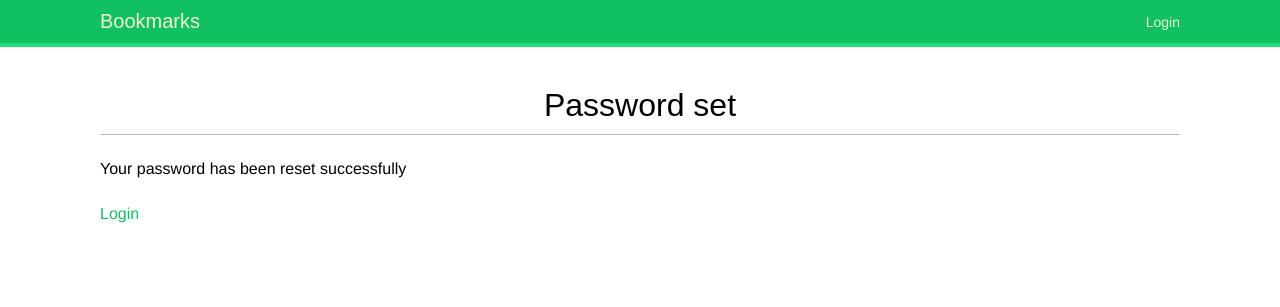
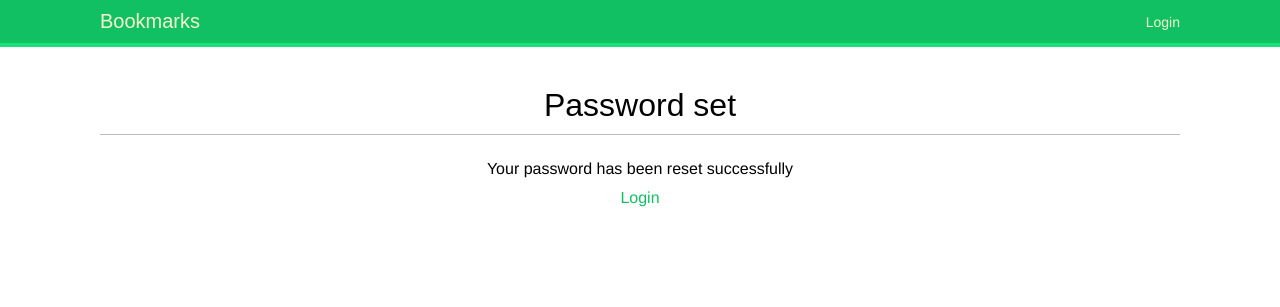
Before and after one commit to py-piyush/picshare-social-media-django, a Django app: a page that uses socialsite/account/templates/registration/password_reset_complete.html in a window 1280 px wide. Shown: the top 307 px of the page. Run offline with Django 4.2, Linux system fonts and the light colour scheme; some web fonts are replaced.

Commit message:
Fixed styling of password reset

```diff
--- a/socialsite/account/static/css/base.css
+++ b/socialsite/account/static/css/base.css
@@ -398,3 +398,8 @@ img.user-detail {
     font-style: italic;
     color: #ccc;
 }
+
+.center{
+    text-align: center;
+    margin: 0 auto;
+}
--- a/socialsite/account/templates/registration/password_reset_complete.html
+++ b/socialsite/account/templates/registration/password_reset_complete.html
@@ -2,6 +2,6 @@
 {% block title %}Password reset{% endblock title %}
 {% block content %}
     <h1>Password set</h1>
-    <p>Your password has been reset successfully</p>
-    <p><a href="{% url 'login' %}">Login</a></p>
+    <p class="center">Your password has been reset successfully</p>
+    <p class="center"><a href="{% url 'login' %}">Login</a></p>
 {% endblock content %}
--- a/socialsite/account/templates/registration/password_reset_done.html
+++ b/socialsite/account/templates/registration/password_reset_done.html
@@ -2,6 +2,6 @@
 {% block title %}Reset your password{% endblock title %}
 {% block content %}
     <h1>Reset your password</h1>
-    <p>We've emailed you instructions to set your password</p>
-    <p>If you didn't recieve an email, please make sure you've entered correct email address</p>
+    <p class="center">We've emailed you instructions to set your password</p>
+    <p class="center">If you didn't recieve an email, please make sure you've entered correct email address</p>
 {% endblock content %}
--- a/socialsite/account/templates/registration/password_reset_form.html
+++ b/socialsite/account/templates/registration/password_reset_form.html
@@ -2,10 +2,12 @@
 {% block title %}Reset your password{% endblock title %}
 {% block content %}
     <h1>Forgot password?</h1>
-    <p>Enter your email to recieve link to reset password</p>
-    <form action="" method="post">
+    <p class="center">Enter your email to recieve link to reset password</p>
+    <div class="form-container">
+        <form action="" method="post">
         {{form.as_p}}
         {% csrf_token %}
         <p><input type="submit" value="Send email"></p>
     </form>
+    </div>
 {% endblock content %}
```
Also changed, not shown: socialsite/account/templates/registration/password_reset_confirm.html (+7 -5 lines).
